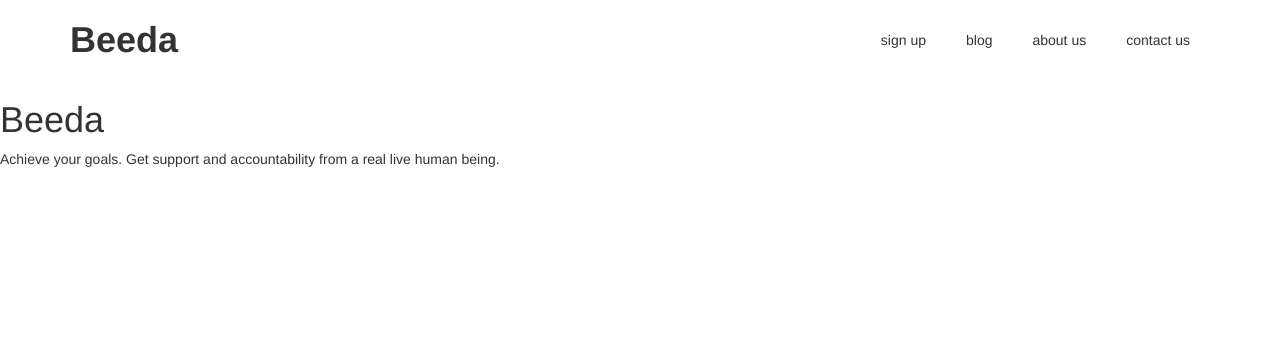
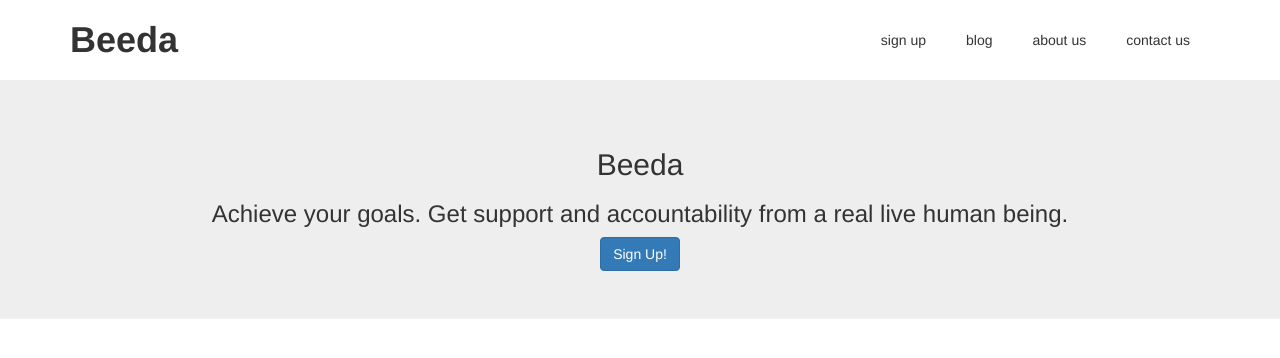
Before and after one commit to cliftonmckinney/cliftonmckinney.github.io, a plain HTML site: page index.html in a window 1280 px wide. Drawn offline with nearby package versions, Linux system fonts and the light colour scheme.

Commit message:
added jumbotron

```diff
--- a/index.html
+++ b/index.html
@@ -19,9 +19,14 @@
 		</div>
 	</div>
 </header>
-<div class="hero">
-			<h1>Beeda</h1>
-			<p>Achieve your goals. Get support and accountability from a real live human being.</p>
-</div>
+<section class="jumbotron">
+	<div class="container">
+		<div class="row text-center">
+			<h2>Beeda</h2>
+			<h3>Achieve your goals. Get support and accountability from a real live human being.</h3>
+			<a class="btn btn-primary" href="#" role="button">Sign Up!</a>
+		</div>
+	</div>
+</jumbotron>
 </body>
 </html>
```
